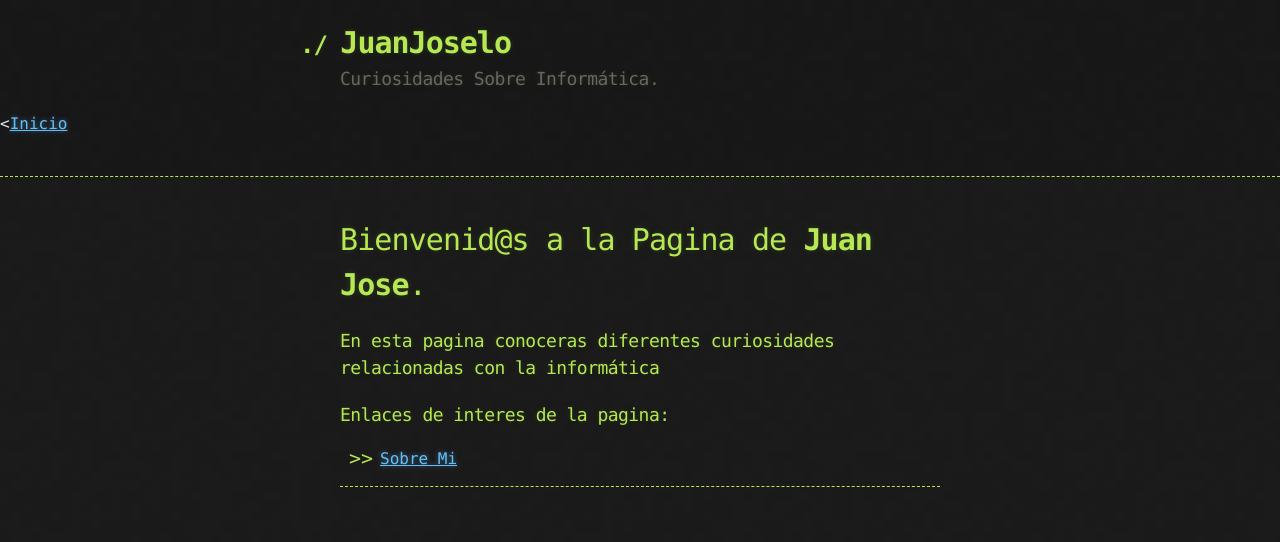
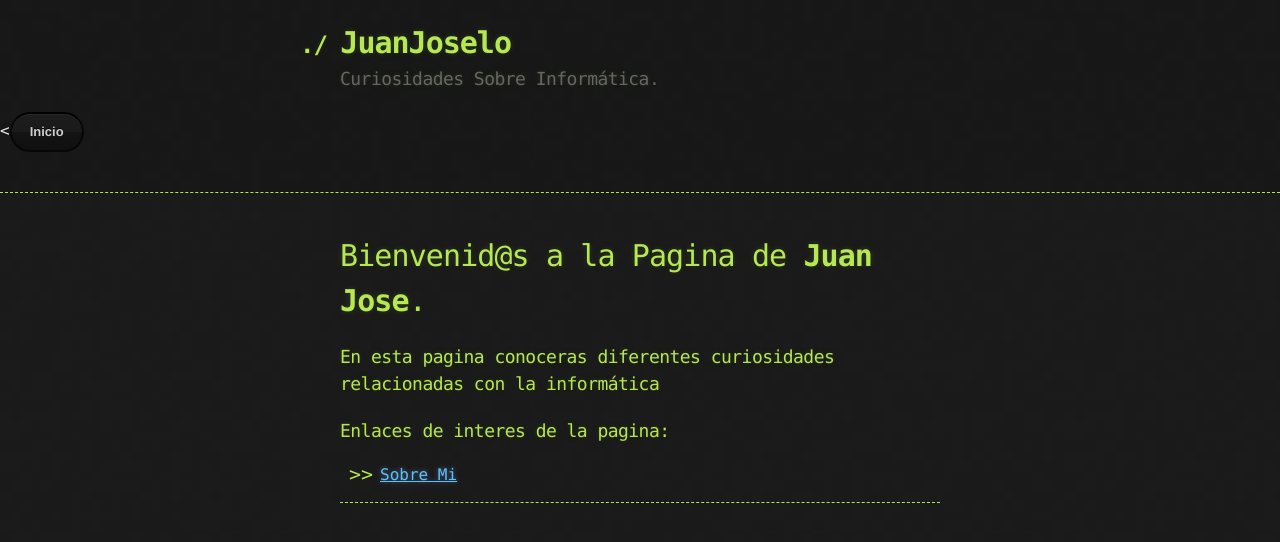
Before and after one commit to juanjoselopezroldan/juanjoselopezroldan.github.io, a Jekyll site: the page built from index.md, in a window 1280 px wide. Shown: the top 542 px of the page. Built offline with Jekyll 4.4.1, drawn with Linux system fonts in a browser that asks for light colours; our own code applies the rules of GitHub Pages for plain Markdown files.

Commit message:
modificacion de default

```diff
--- a/_layouts/default.html
+++ b/_layouts/default.html
@@ -17,7 +17,7 @@
       </div>
       <section id="downloads">
        {% if site.show_downloads %}
-        <<a href= "https://juanjoselopezroldan.github.io/juanjoselo.github.io">Inicio</a>
+        <<a href= "https://juanjoselopezroldan.github.io/juanjoselo.github.io" class="btn">Inicio</a>
         {% endif %}
       </section>
     </header>
```
